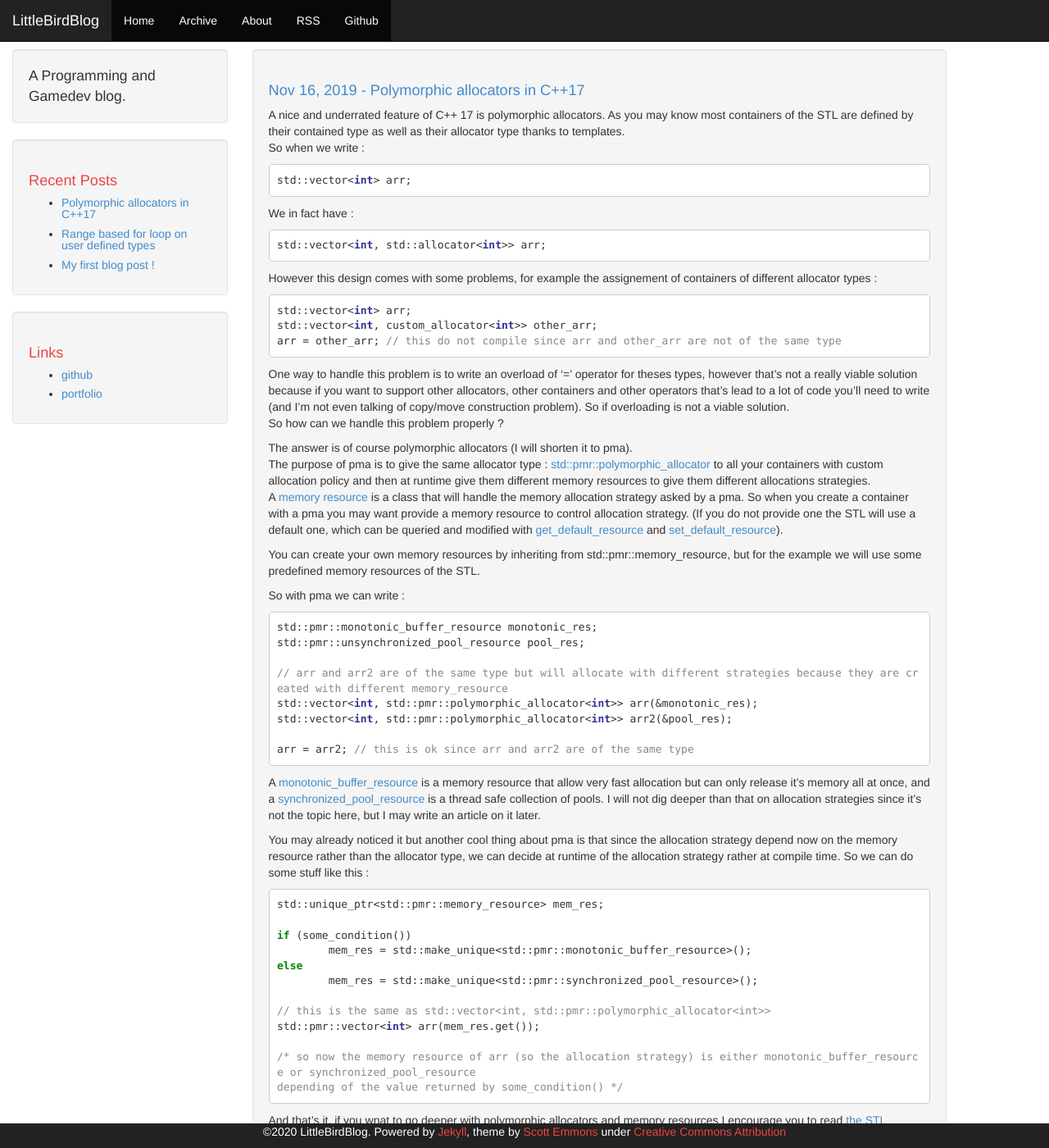
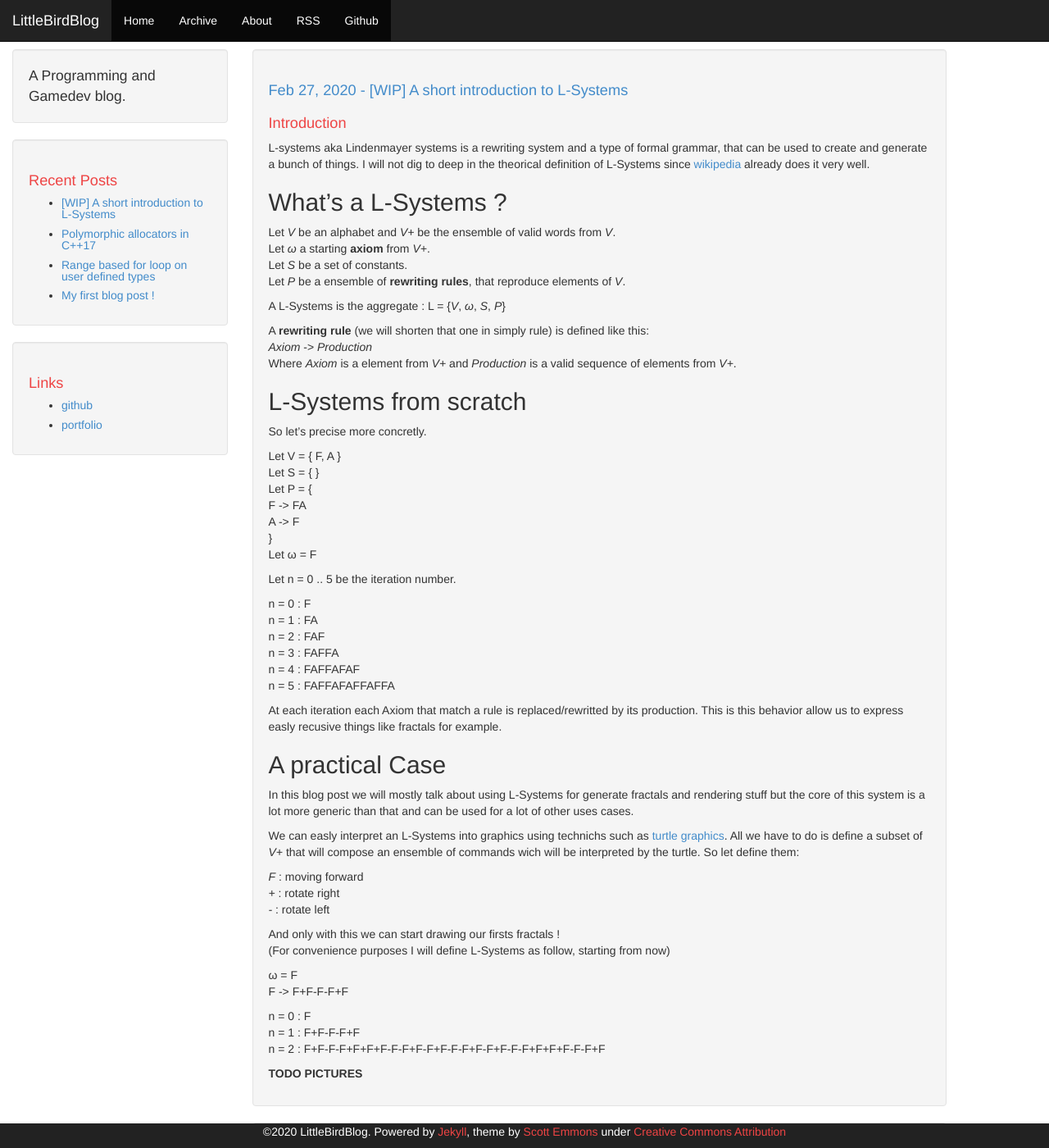
Before and after one commit to blackbird806/LittleBirdBlog, a Jekyll site: the page built from index.html, in a window 1280 px wide and 1400 px high. Shown: the whole window at 82% size. Built offline with Jekyll 4.4.1, drawn with Linux system fonts in a browser that asks for light colours; the list of posts is cut into pages by our own code; some of the changed text lies outside the part shown.

Commit message:
Wip on L-Systems

```diff
--- /dev/null
+++ b/_posts/2020-02-27-A-short-introduction-to-L-Systems.md
@@ -0,0 +1,70 @@
+---
+layout: post
+title: "[WIP] A short introduction to L-Systems"
+date: 2020-02-27
+comments: false
+---
+
+# Introduction
+
+L-systems aka Lindenmayer systems is a rewriting system and a type of formal grammar, that can be used to create and generate a bunch of things. I will not dig to deep in the theorical definition of L-Systems since [wikipedia](https://en.wikipedia.org/wiki/L-system) already does it very well.
+
+## What's a L-Systems ?
+
+Let _V_ be an alphabet and _V+_ be the ensemble of valid words from _V_.
+Let _ω_ a starting __axiom__ from _V+_.
+Let _S_ be a set of constants.
+Let _P_ be a ensemble of __rewriting rules__, that reproduce elements of _V_.
+
+A L-Systems is the aggregate : L = {_V_, _ω_, _S_, _P_}
+
+A __rewriting rule__ (we will shorten that one in simply rule) is defined like this:
+ _Axiom_ -> _Production_
+ Where _Axiom_ is a element from _V+_ and _Production_ is a valid sequence of elements from _V+_.
+
+## L-Systems from scratch
+
+So let's precise more concretly.
+
+Let V = { F, A }
+Let S = { }
+Let P = {
+	F -> FA
+	A -> F
+}
+Let ω = F
+
+Let n = 0 .. 5 be the iteration number.
+
+n = 0 : F
+n = 1 : FA
+n = 2 : FAF
+n = 3 : FAFFA
+n = 4 : FAFFAFAF
+n = 5 : FAFFAFAFFAFFA
+
+At each iteration each Axiom that match a rule is replaced/rewritted by its production. This is this behavior allow us to express easly recusive things like fractals for example.
+
+## A practical Case
+
+In this blog post we will mostly talk about using L-Systems for generate fractals and rendering stuff but the core of this system is a lot more generic than that and can be used for a lot of other uses cases.
+
+We can easly interpret an L-Systems into graphics using technichs such as [turtle graphics](https://en.wikipedia.org/wiki/Turtle_graphics).
+All we have to do is define a subset of _V+_ that will compose an ensemble of commands wich will be interpreted by the turtle.
+So let define them:
+
+_F_ : moving forward
+_+_ : rotate right
+_-_ : rotate left
+
+And only with this we can start drawing our firsts fractals !
+(For convenience purposes I will define L-Systems as follow, starting from now)
+
+ω = F
+F -> F+F-F-F+F
+
+n = 0 : F
+n = 1 : F+F-F-F+F
+n = 2 : F+F-F-F+F+F+F-F-F+F-F+F-F-F+F-F+F-F-F+F+F+F-F-F+F
+
+__TODO PICTURES__
```
Also changed, not shown: _posts/2019-08-24-Range-based-for-loop-on-user-types.md (+1 -1 lines).
